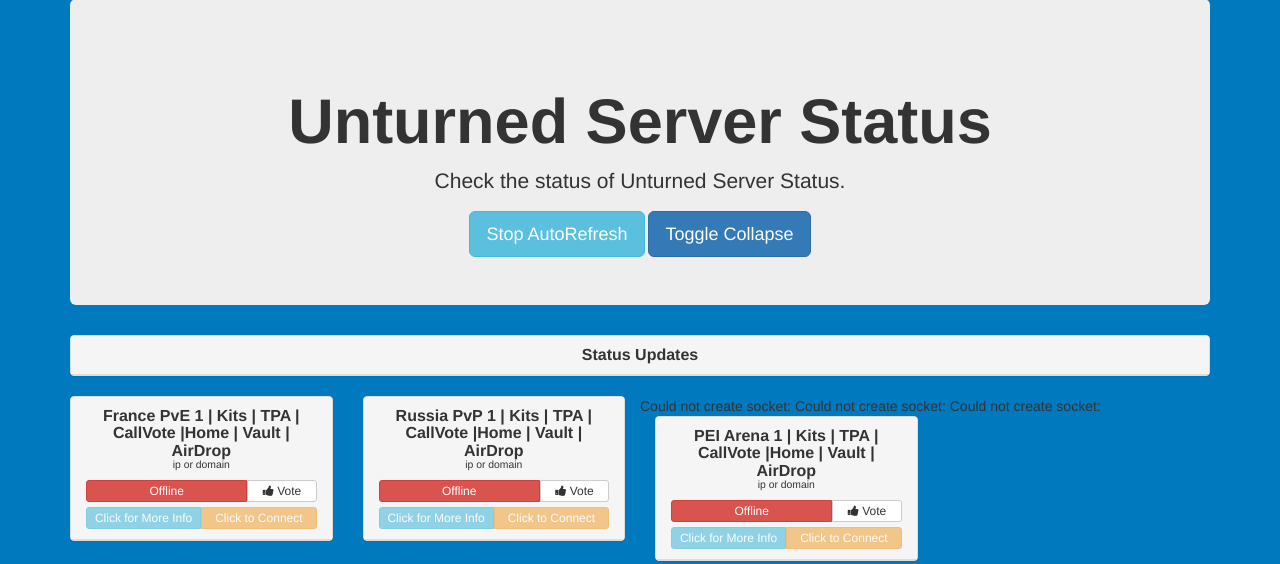
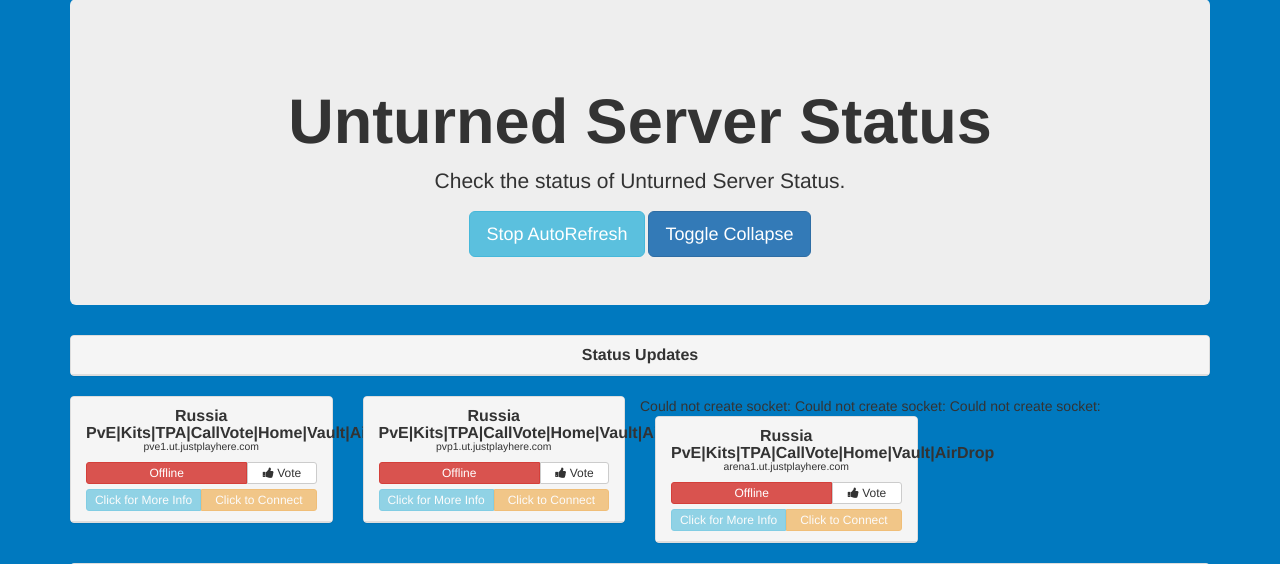
Before and after one commit to JustOneMoreBlock/unturned-php-status, a PHP site: page / in a window 1280 px wide. Shown: the part 31-595 px from the top of the page. Run offline with PHP 8.4, Linux system fonts and the light colour scheme; data that the repository does not hold is empty.

Commit message:
Revert "w"
This reverts commit 3c43d054f72582745e50806e06dc95745a5c1bc0.

```diff
--- a/config.php
+++ b/config.php
@@ -8,42 +8,40 @@ $News = "<a href=\"#\" target=\"_blank\">Status Updates</a>";
 
 /* Google Ads */
 $data_ad_enable = false; //Set to true and update the information below. :)
-$data_ad_client = "ca-pub-ID";
-$data_ad_slot = "ad-slot";
-
-/* Global Enable Vote */
-# Empty "Vote1" or "Vote2" to disable voting for specific vote sites.
-# If you use at least one vote site. Leave this enabled.
-$enable_vote = 1;
+$data_ad_client = "ca-pub-6160285399625488";
+$data_ad_slot = "2146448098";
 
 $Status = array(
     array(
         "ID"       => "PvE1",
-        "Name"     => "France PvE 1 | Kits | TPA | CallVote |Home | Vault | AirDrop",
-        "HostName" => "ip or domain",
+        "Name"     => "Russia PvE|Kits|TPA|CallVote|Home|Vault|AirDrop",
+        "HostName" => "pve1.ut.justplayhere.com",
         "Port"     => "27015",
         "Mode"     => "PVE",
-        "API"      => "", //unturned-servers.net API Key
+        //unturned-servers.net API Key
+        "API"      => "",
         "Vote1"    => "http://unturned-servers.net/server/<ID NUMBER>/vote",
-        "Vote2"    => ""
+        "Vote2"    => "http://unturnedsl.com/dedicated/show/<ID NUMBER>"
     ),
     array(
         "ID"       => "PvP1",
-        "Name"     => "Russia PvP 1 | Kits | TPA | CallVote |Home | Vault | AirDrop",
-        "HostName" => "ip or domain",
+        "Name"     => "Russia PvE|Kits|TPA|CallVote|Home|Vault|AirDrop",
+        "HostName" => "pvp1.ut.justplayhere.com",
         "Port"     => "27015",
         "Mode"     => "PVP",
-        "API"      => "", //unturned-servers.net API Key
-        "Vote1"    => "",
+        //unturned-servers.net API Key
+        "API"      => "",
+        "Vote1"    => "http://unturned-servers.net/server/<ID NUMBER>/vote",
         "Vote2"    => "http://unturnedsl.com/dedicated/show/<ID NUMBER>"
     ),
     array(
         "ID"       => "Arena1",
-        "Name"     => "PEI Arena 1 | Kits | TPA | CallVote |Home | Vault | AirDrop",
-        "HostName" => "ip or domain",
+        "Name"     => "Russia PvE|Kits|TPA|CallVote|Home|Vault|AirDrop",
+        "HostName" => "arena1.ut.justplayhere.com",
         "Port"     => "27015",
         "Mode"     => "ARENA",
-        "API"      => "", //unturned-servers.net API Key
+        //unturned-servers.net API Key
+        "API"      => "",
         "Vote1"    => "http://unturned-servers.net/server/<ID NUMBER>/vote",
         "Vote2"    => "http://unturnedsl.com/dedicated/show/<ID NUMBER>"
     )
--- a/index.php
+++ b/index.php
@@ -198,13 +198,7 @@ for ($Config = 0; $Config < count($Status); $Config++) {
             <h1 class="panel-title center"><?php echo $Name; ?> <p class="small"><?php echo $HostName; ?></p></h1>
             <div class="btn-group btn-group-xs btn-group-justified click-actions" role="group">
               <span class="btn btn-xs btn-danger" style="width:70%;">Offline</span>
-              <?php
-              if($enable_vote == 1) {
-              ?>
               <a class="btn btn-default" style="width:30%;" role="button" data-toggle="collapse" href="#Unturned<?php echo $ID;?>Vote" aria-expanded="false" aria-controls="Unturned<?php echo $ID;?>Vote"><i class="fa fa-thumbs-up"></i>&nbsp;Vote</a>
-              <?php
-              }
-              ?>
             </div>
             <div class="btn-group btn-group-xs btn-group-justified click-actions" role="group">
               <a class="btn btn-info disabled" role="button" data-toggle="collapse" href="#Unturned<?php echo $ID;?>" aria-expanded="false" aria-controls="Unturned<?php echo $ID;?>">Click for More Info</a>
@@ -213,18 +207,8 @@ for ($Config = 0; $Config < count($Status); $Config++) {
           </div>
           <ul class="list-group">
             <div class="collapse" id="Unturned<?php echo $ID;?>Vote">
-              <?php
-              if(empty($vote1)) {
-              ?>
               <a href="<?php echo $Vote1; ?>" target="_blank" class="list-group-item list-group-item-warning"><i class="fa fa-comments"></i>&nbsp;Vote on unturned-servers.net</a>
-              <?php
-              }
-              if(empty($vote2)) {
-              ?>
               <a href="<?php echo $Vote2; ?>" target="_blank" class="list-group-item list-group-item-warning"><i class="fa fa-comments"></i>&nbsp;Vote on unturnedls.com</a>
-              <?php
-              }
-              ?>
             </div>
           </ul>
         </div>
```
